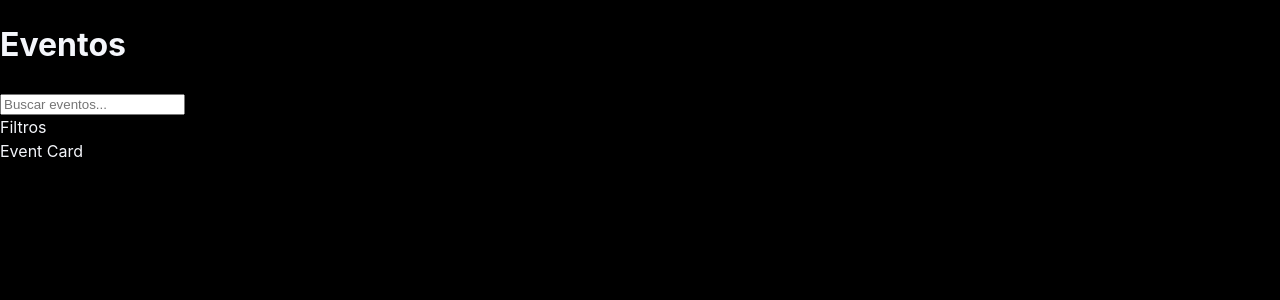
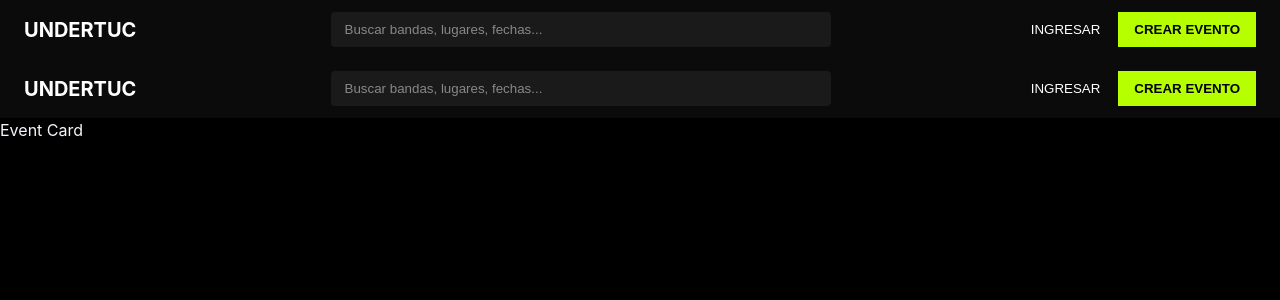
Before and after one commit to Ruud-Hoenkloewen/VOYProject, a React (Vite) app: page /events in a window 1280 px wide. Shown: the top 300 px of the page. Built offline with nearby package versions, Linux system fonts and the light colour scheme.

Commit message:
Hice barra de busqueda

```diff
--- /dev/null
+++ b/src/components/Navbar.css
@@ -0,0 +1,57 @@
+.navbar {
+  display: flex;
+  align-items: center;
+  justify-content: space-between;
+  background-color: #0b0b0b;
+  padding: 12px 24px;
+  color: white;
+}
+
+/* LOGO */
+.logo {
+  font-weight: bold;
+  font-size: 20px;
+}
+
+/* CENTRO (BUSCADOR) */
+.navbar-center {
+  flex: 1;
+  display: flex;
+  justify-content: center;
+}
+
+.search-input {
+  width: 60%;
+  max-width: 500px;
+  padding: 10px 14px;
+  border-radius: 4px;
+  border: none;
+  background-color: #1a1a1a;
+  color: white;
+}
+
+.search-input::placeholder {
+  color: #888;
+}
+
+/* DERECHA */
+.navbar-right {
+  display: flex;
+  gap: 12px;
+}
+
+.login-btn {
+  background: transparent;
+  border: none;
+  color: white;
+  font-weight: 500;
+  cursor: pointer;
+}
+
+.create-btn {
+  background-color: #b6ff00;
+  border: none;
+  padding: 10px 16px;
+  font-weight: bold;
+  cursor: pointer;
+}
--- a/src/components/Navbar.jsx
+++ b/src/components/Navbar.jsx
@@ -1,10 +1,30 @@
-
 import { Link } from "react-router-dom";
+import "./navbar.css";
 
 export default function Navbar() {
   return (
-    <nav>
-      <Link to="/">Home</Link> | <Link to="/events">Eventossssss</Link>
-    </nav>
+    <header className="navbar">
+
+      {/* Logo */}
+      <div className="navbar-left">
+        <span className="logo">UNDERTUC</span>
+      </div>
+
+      {/* Buscador */}
+      <div className="navbar-center">
+        <input
+          type="text"
+          placeholder="Buscar bandas, lugares, fechas..."
+          className="search-input"
+        />
+      </div>
+
+      {/* Botones */}
+      <div className="navbar-right">
+        <button className="login-btn">INGRESAR</button>
+        <button className="create-btn">CREAR EVENTO</button>
+      </div>
+
+    </header>
   );
 }
--- a/src/pages/Events.jsx
+++ b/src/pages/Events.jsx
@@ -1,15 +1,30 @@
+import Navbar from "../components/Navbar";
+import EventCard from "../components/EventCard";
 
-import EventCard from "../components/EventCard";
-import SearchBar from "../components/SearchBar";
-import Filters from "../components/Filters";
+const events = [
+  {
+    id: 1,
+    title: "Rock Fest",
+    date: "Viernes 20:00",
+    location: "Tucumán",
+    price: "3000",
+    category: "Música",
+    image: "https://via.placeholder.com/300",
+  },
+];
 
-export default function Events() {
+function Events() {
   return (
-    <div>
-      <h1>Eventos</h1>
-      <SearchBar />
-      <Filters />
-      <EventCard />
-    </div>
+    <>
+      <Navbar />
+
+      <div style={{ display: "flex", flexWrap: "wrap" }}>
+        {events.map((event) => (
+          <EventCard key={event.id} event={event} />
+        ))}
+      </div>
+    </>
   );
 }
+
+export default Events;
--- a/src/pages/Home.jsx
+++ b/src/pages/Home.jsx
@@ -1,3 +1,4 @@
+
 import { useState } from "react";
 import Container from "../design-system/layout/Container/Container";
 import Stack from "../design-system/layout/Stack/Stack";
@@ -13,6 +14,7 @@ export default function Home() {
   const events = mockEvents;
 
   return (
+
     <Container style={{ paddingTop: '2rem', paddingBottom: '4rem' }}>
       <Stack gap="xl">
         <div className="tabs-container">
--- a/src/router/AppRouter.jsx
+++ b/src/router/AppRouter.jsx
@@ -1,15 +1,19 @@
-
 import { BrowserRouter, Routes, Route } from "react-router-dom";
 import Home from "../pages/Home";
 import Events from "../pages/Events";
+import Navbar from "../components/Navbar"; // 👈 IMPORTANTE
 
 export default function AppRouter() {
   return (
     <BrowserRouter>
+
+      <Navbar />
+
       <Routes>
         <Route path="/" element={<Home />} />
         <Route path="/events" element={<Events />} />
       </Routes>
+
     </BrowserRouter>
   );
 }
```
